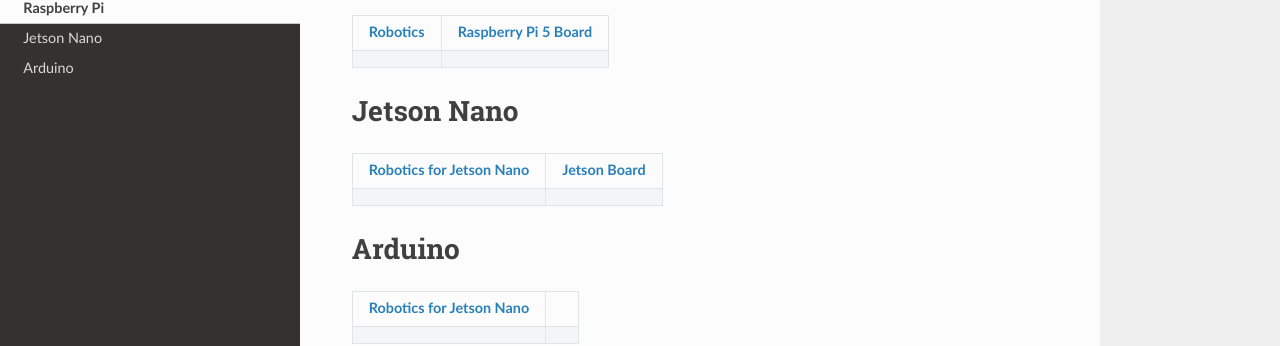
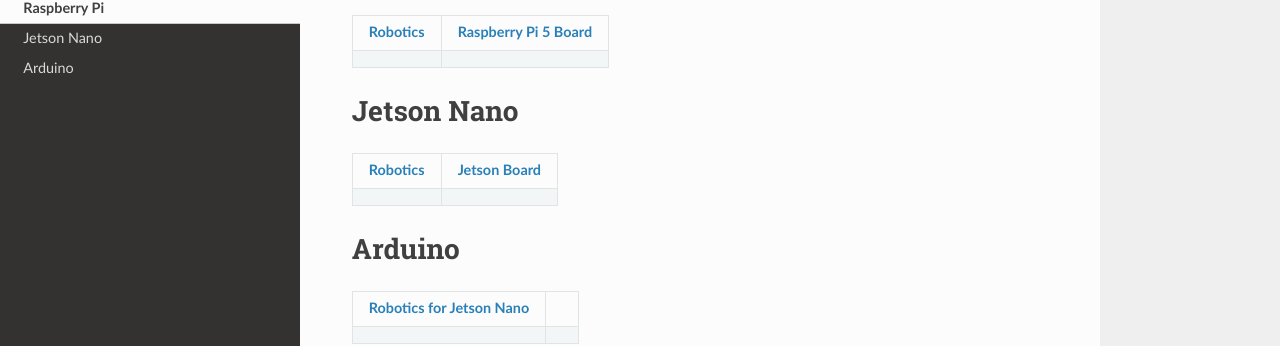
Before and after one commit to Hiwonder-docs/Hiwonder-docs, a Sphinx documentation site: the page built from source/README.md, in a window 1280 px wide. Shown: the part 145-491 px from the top of the page. Built offline with Sphinx 7.4.7 and the Read the Docs theme 3.1.0, drawn with Linux system fonts in a browser that asks for light colours.

Commit message:
PuppyPi 2025 更新

```diff
--- a/source/README.md
+++ b/source/README.md
@@ -6,7 +6,7 @@
 
 #  Jetson Nano
 
-| **[Robotics for Jetson Nano](jetson/index.html)** | **[Jetson Board](https://www.hiwonder.com)** |
+| **[Robotics](jetson/index.html)** | **[Jetson Board](https://www.hiwonder.com)** |
 |-----------------------------------------------| ------------------------------------------------------------ |
 
 
```
